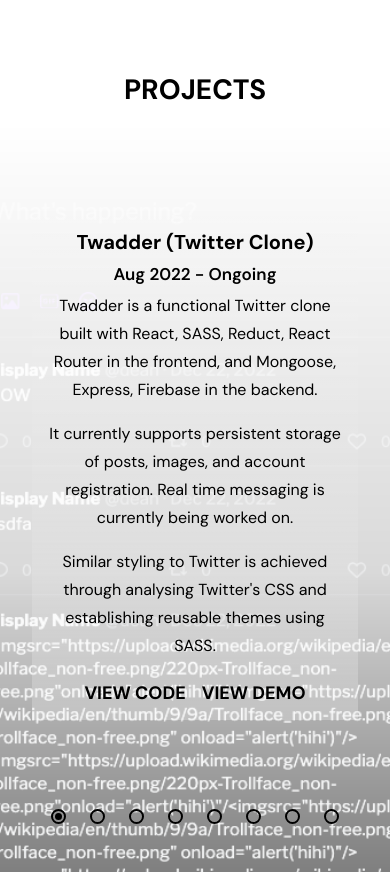
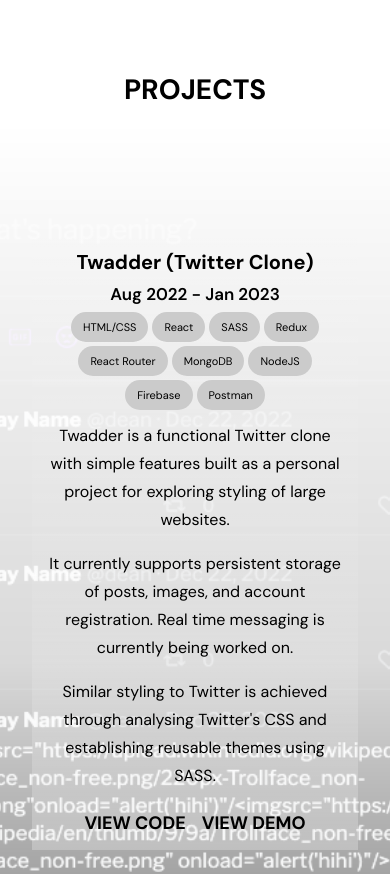
Before and after one commit to nekopudding/portfolio, a React (Create React App) app: page / in a window 390 px wide. Shown: the part 1720-2594 px from the top of the page. Built offline with nearby package versions, Linux system fonts and the light colour scheme.

Commit message:
add project tags

```diff
--- a/src/assets/data/section-data.js
+++ b/src/assets/data/section-data.js
@@ -36,9 +36,10 @@
     {
       id: 'twadder',
       title: 'Twadder (Twitter Clone)',
-      date: 'Aug 2022 - Ongoing',
+      date: 'Aug 2022 - Jan 2023',
+      tags: ['HTML/CSS','React','SASS','Redux','React Router', 'MongoDB','NodeJS', 'Firebase', 'Postman'],
       text: [
-        "Twadder is a functional Twitter clone built with React, SASS, Reduct, React Router in the frontend, and Mongoose, Express, Firebase in the backend.",
+        "Twadder is a functional Twitter clone with simple features built as a personal project for exploring styling of large websites.",
         "It currently supports persistent storage of posts, images, and account registration. Real time messaging is currently being worked on.",
         "Similar styling to Twitter is achieved through analysing Twitter's CSS and establishing reusable themes using SASS.",
       ],
@@ -49,7 +50,8 @@
     {
       id: 'heads-up',
       title: 'Heads Up!',
-      date: 'Sept 2022 - Ongoing',
+      date: 'Sept 2022 - Dec 2022',
+      tags: ['Figma', 'UX Design', 'React Native'],
       text: [
         `"Heads Up!" was originally an app prototype developed as part of CPEN 441 which is an HCI design course.`,
         `It is a reminders app that hopes to eliminate the problem of cramming by providing students with automatic reminders of upcoming tasks
@@ -63,8 +65,9 @@
       id: "photosnap",
       title: "Photosnap Multi-page Website",
       date: 'Jun 2022',
+      tags: ['HTML/CSS','React','React Router', 'MUI'],
       text: [
-        "Photosnap is a multi-page website created using React, React Router, and the MUI Components Library. It was done using the design from Frontend-Mentor's \"Photosnap Multi-Page Website\" Challenge.",
+        "Photosnap is a multi-page website created using the design from Frontend-Mentor's \"Photosnap Multi-Page Website\" Challenge.",
         "This website is fully responsive from mobile to desktop screen sizes. I chose to complete this challenge because it does not use material design (rounded borders, icons, \"mobile app\" look) which I was used to implementing. It uses simple yet elegant animations and helped me expand my knowledge of different modern website styles."
       ],
       image: photosnap,
@@ -74,8 +77,9 @@
       id: "accountability",
       title: "Accountability",
       date: 'May-Aug 2022',
+      tags: ['MongoDB', 'NodeJS', 'SocketIO', 'Jest', 'Postman', 'Azure'],
       text: [
-        "Accountability is a personal financing app created in the CPEN 321 project course. The app was created with a NodeJS backend, MongoDB database, and an Android Java frontend. We landed a 5th place competing with other project groups.",
+        "Accountability is a personal financing app created in the CPEN 321 project course. The app was created with a NodeJS backend and an Android Java frontend.",
         "The app supports real-time messaging using SocketIO, setting financial goals, transactions, and creating monthly reports based on the month's income/spendings. I was in charge of coding and testing the backend server. I used testing tools like Jest, Supertest, Codacy and implemented the CI/CD pipeline using Github Actions."
       ],
       image: accountability,
@@ -85,8 +89,9 @@
       id: "markdown",
       title: "Markdown Editor",
       date: 'Jun 2022',
+      tags: ['HTML/CSS','React','MUI'],
       text: [
-        "This is an in-browser markdown editor created with React, MUI, and ReactMarkdown. It was done as a personal project using the design from Frontend Mentor to improve my control over JS and CSS.",
+        "This is an in-browser markdown editor created as a personal project using the design from Frontend Mentor to practice JS and CSS. It uses ReactMarkdown to parse markdown into html.",
         "This markdown editor supports live preview of edits and uses localStorage to save documents locally in the browser. There is also an option to switch between light and dark theme."
       ],
       image: markdown,
@@ -96,8 +101,9 @@
       id: "comments-section",
       title: "Interactive Comments Section",
       date: 'Jun 2022',
+      tags: ['HTML/CSS','React','MUI'],
       text: [
-        "Made with React and MUI, this is a component created as one of the Frontend Mentor Challenges.",
+        "This is a component created as one of the Frontend Mentor Challenges.",
         "There are 4 preset users you can use (chosen in the appbar), each with their own upvotes/downvotes. Each user can reply to comments by other people and can only edit/delete their own comment."
       ],
       image: commentsSection,
@@ -107,8 +113,9 @@
       id: "mnemosyne",
       title: "Project Mnemosyne",
       date: 'May 2022',
+      tags: ['Unity','Game Dev','Aseprite'],
       text: [
-        "Project Mnemosyne is a 2D adventure platforming game created in UBC Game Dev 2021/2022. You play as a crew member in an abandonned spaceship.",
+        "Project Mnemosyne is a 2D adventure platforming game created in UBC Game Dev 2021/2022. My role in this project was a lead developer and artist. You play as a crew member in an abandonned spaceship.",
         "As an astronaut, you navigate through the dangerous surroundings with the use of grappling hooks and travel through an unfamiliar planet. You must rebuild your spaceship and piece together your missing memories to uncover the mysteries behind your missing crewmates."
       ],
       image: mnemosyne,
@@ -117,7 +124,8 @@
     {
       id: "lounge",
       title: "Neko's Lounge",
-      date: 'Apr 2022 - On Hold',
+      date: 'Apr 2022 - Jul 2022',
+      tags: ['React','MUI','React Router','NodeJS'],
       text: [
         "Neko's Lounge is a personal project I started with the goal of creating a focused study space between friends.",
         "It has a built-in music player, a study timer, and a blog section. Some features are not implemented yet and music player isn't functional as I shut down the backend server to prevent further charges.",
--- a/src/components/Carousel.js
+++ b/src/components/Carousel.js
@@ -111,6 +111,9 @@
             <div className={styles.slideData}>
               <h3 className={styles.slideTitle}>{s.title}</h3>
               <h4 className={styles.slideDate}>{s.date}</h4>
+              <div className={styles.tagContainer}>
+                {s.tags.map(t => <div key={t} className={styles.tag}>{t}</div>)}
+              </div>
               <div className={styles.slideText}>
                 {s.text.map(t => <p key={t}>{t}</p>)}
               </div>
--- a/src/components/Carousel.module.css
+++ b/src/components/Carousel.module.css
@@ -37,6 +37,19 @@
   text-align: right;
   font-size: 18px;
   font-weight: 600;
+}
+.tagContainer {
+  display: flex;
+  gap: 4px;
+  margin-bottom: 12px;
+  flex-wrap: wrap;
+  justify-content: flex-end;
+}
+.tag {
+  background-color: #cbcbcb;
+  border-radius: 9999px;
+  padding: 8px 12px;
+  font-size: 12px;
 }
 .slideText {
   text-align: right;
@@ -205,7 +218,7 @@
 
 @media (max-width: 600px) {
   .carouselTrack {
-    min-height: 750px;
+    min-height: 900px;
   }
   .slideTitle,.slideDate,.slideText {
     text-align: center;
@@ -243,4 +256,10 @@
     background: linear-gradient(to top, rgba(255, 255, 255, 0.25) 0%, rgba(255, 255, 255, 0.075) 40%, rgba(255, 255, 255, 0) 100%);
     padding: 16px 12px;
   }
+  .tagContainer {
+    justify-content: center;
+  }
+  .tag {
+    font-size: 11px;
+  }
 }
```
